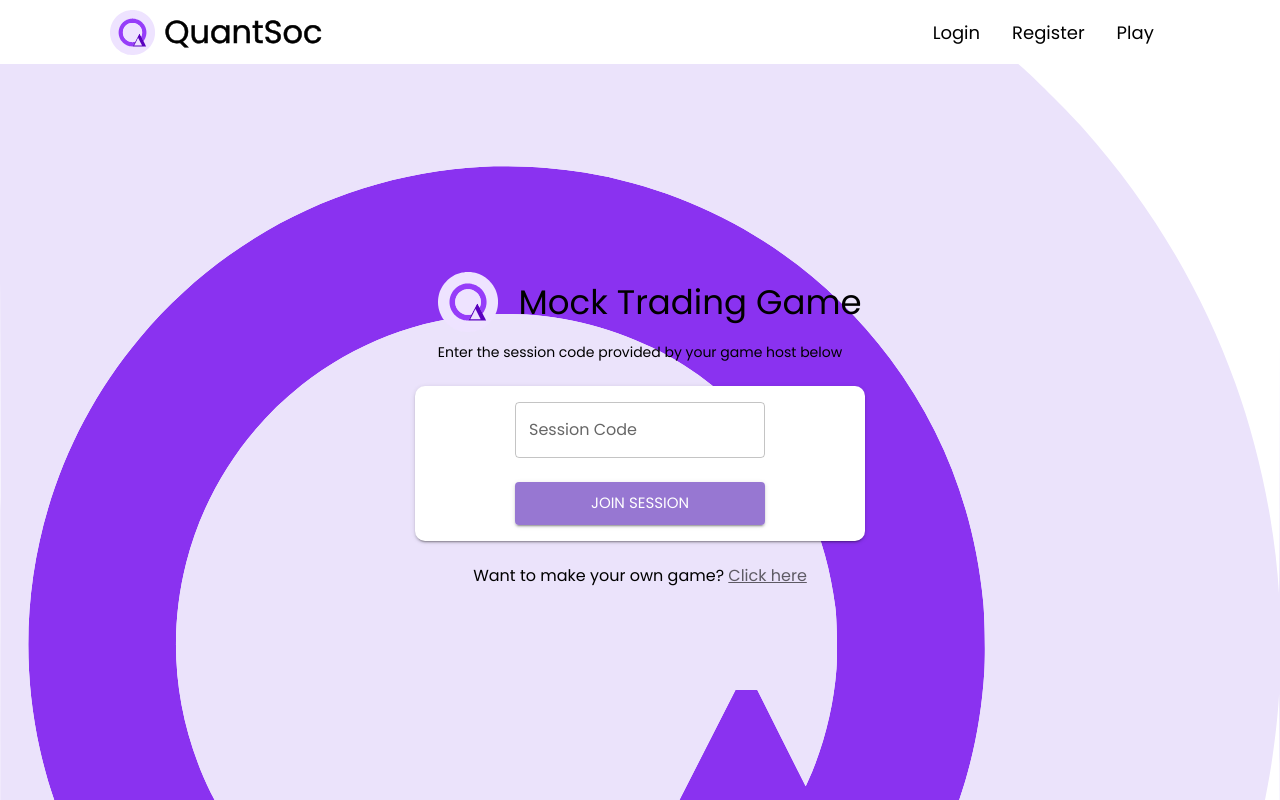
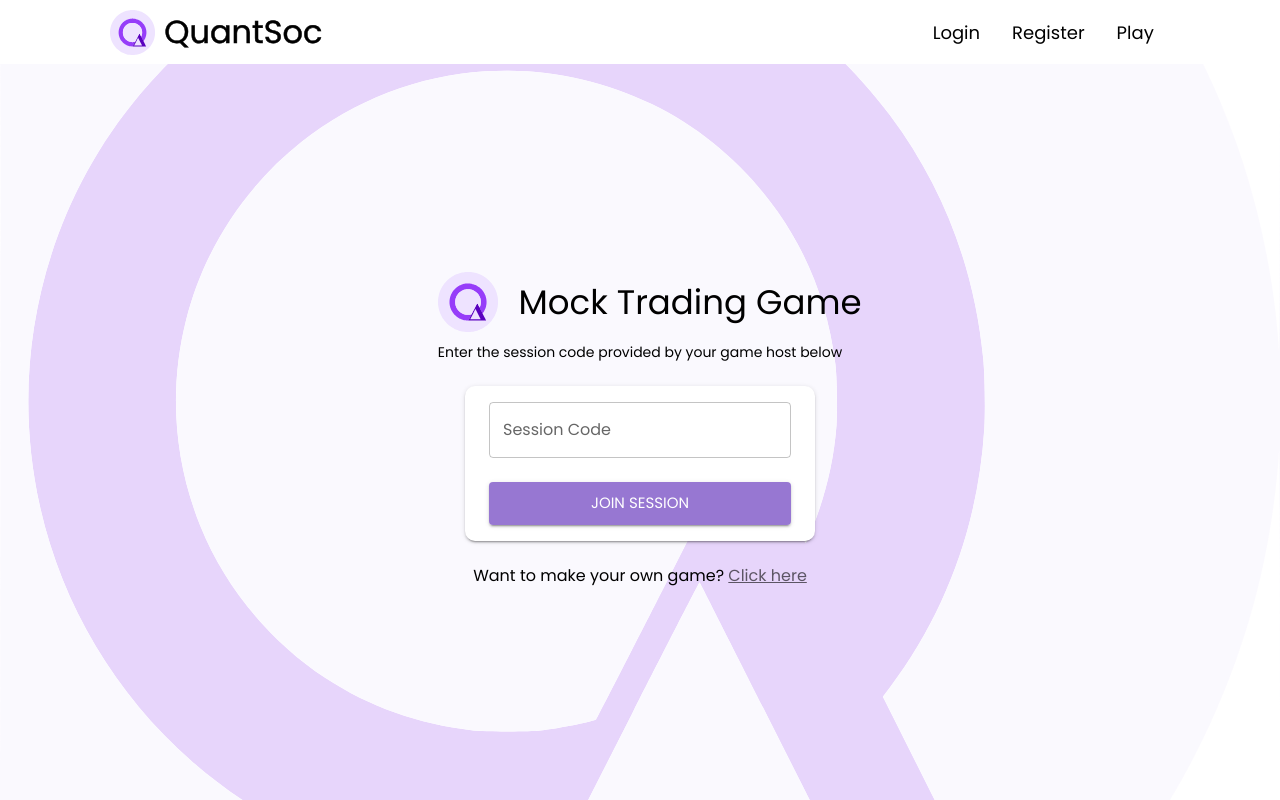
Before and after one commit to QuantSoc/mock-trading-game, a React (Create React App) app in the folder frontend/: page /join in a window 1280 px wide. Built offline with nearby package versions, Linux system fonts and the light colour scheme.

Commit message:
feat: reduce opacity and box padding

```diff
--- a/frontend/src/pages/JoinGamePage.jsx
+++ b/frontend/src/pages/JoinGamePage.jsx
@@ -1,11 +1,10 @@
 import React, { useState, useContext } from 'react';
 import { useNavigate } from 'react-router-dom';
-import { Box, Button, TextField, Typography } from "@mui/material";
+import { Box, Button, TextField, Typography } from '@mui/material';
 import { ReactComponent as QuantsocIcon } from '../assets/quantsoc.svg';
 import Logo from '../assets/crop_logo.svg';
 import { BACKEND_ROUTE } from '../constants';
 import { AlertContext } from '../contexts/NotificationContext';
-
 
 const JoinGamePage = () => {
   const alertCtx = useContext(AlertContext);
@@ -16,17 +15,19 @@ const JoinGamePage = () => {
   const handleSubmit = async (event) => {
     event.preventDefault();
     try {
-      const response = await fetch(BACKEND_ROUTE + `/session/${sessionId}/status`);
+      const response = await fetch(
+        BACKEND_ROUTE + `/session/${sessionId}/status`
+      );
       const data = await response.json();
       if (data.error) {
         throw new Error(data.error);
       }
 
       if (!data.active) {
-				throw new Error("Session is not active")
+        throw new Error('Session is not active');
       }
       navigate(`/join/${sessionId}`);
-      alertCtx.success("Valid Session Code!");
+      alertCtx.success('Valid Session Code!');
     } catch (error) {
       alertCtx.error(error.message);
     }
@@ -36,14 +37,27 @@ const JoinGamePage = () => {
     <Box
       // className="responsive-pad"
       sx={{
-				backgroundImage: `url(${Logo})`,
-				backgroundSize: 'cover',
         height: '92.5vh',
         width: '100%',
         display: 'flex',
         flexDirection: 'column',
         alignItems: 'center',
         justifyContent: 'center',
+        '&::before': {
+          content: '""',
+          backgroundImage: `url(${Logo})`,
+          width: '100%',
+          height: '100%',
+          opacity: 0.2,
+          zIndex: -1,
+          backgroundSize: 'cover',
+          backgroundRepeat: 'no-repeat',
+          backgroundPosition: 'center center',
+          position: 'absolute',
+          top: 0,
+          left: 0,
+        },
+        px: { xs: 2, sm: 5 },
       }}
     >
       <>
@@ -53,7 +67,7 @@ const JoinGamePage = () => {
             alignItems: 'center',
             justifyContent: 'center',
             flexWrap: 'wrap',
-						marginBottom: '10px'
+            marginBottom: '10px',
           }}
         >
           <QuantsocIcon style={{ maxWidth: 100, padding: '0 20px', mb: 20 }} />
@@ -64,21 +78,20 @@ const JoinGamePage = () => {
         </Typography>
         <Box
           component="form"
-					onSubmit={() => console.log("Join Game")}
+          onSubmit={() => console.log('Join Game')}
           sx={{
             width: '100%',
             display: 'flex',
             flexDirection: 'column',
             alignItems: 'center',
-						maxWidth: 450,
-						minWidth: 300,
+            maxWidth: 350,
             maxHeight: 160,
             rowGap: 3,
             py: 2,
-						px: { xs: 7, sm: 20 },
+            px: 3,
             m: 3,
             backgroundColor: '#ffffff',
-						borderRadius: '10px 10px 10px 10px',
+            borderRadius: '10px',
             boxShadow: 2,
           }}
         >
@@ -89,24 +102,27 @@ const JoinGamePage = () => {
             type="text"
             name="session-code"
             placeholder="e.g. 123456"
-						style={{ width: '250px'}}
+            fullWidth
             onChange={(event) => setSessionId(event.target.value)}
           />
           <Button
             type="submit"
             variant="contained"
             size="large"
-						style={{
-							width: '250px',
+            fullWidth
+            style={
+              {
                 // textTransform: 'none' // prevents all caps
-						}}
-						onClick={handleSubmit}>
+              }
+            }
+            onClick={handleSubmit}
+          >
             Join Session
           </Button>
         </Box>
       </>
       <Typography variant="body2" sx={{ fontSize: 16 }}>
-          {"Want to make your own game? "}
+        {'Want to make your own game? '}
         <Typography
           variant="body2"
           color="text.secondary"
@@ -118,9 +134,9 @@ const JoinGamePage = () => {
           }}
           onClick={() => {
             if (localStorage.getItem('token')) {
-								navigate('/')
+              navigate('/');
             } else {
-								navigate('/login')
+              navigate('/login');
             }
           }}
         >
@@ -129,6 +145,6 @@ const JoinGamePage = () => {
       </Typography>
     </Box>
   );
-}
+};
 
 export default JoinGamePage;
```
Lines whose indentation alone changed are shown as unchanged.
